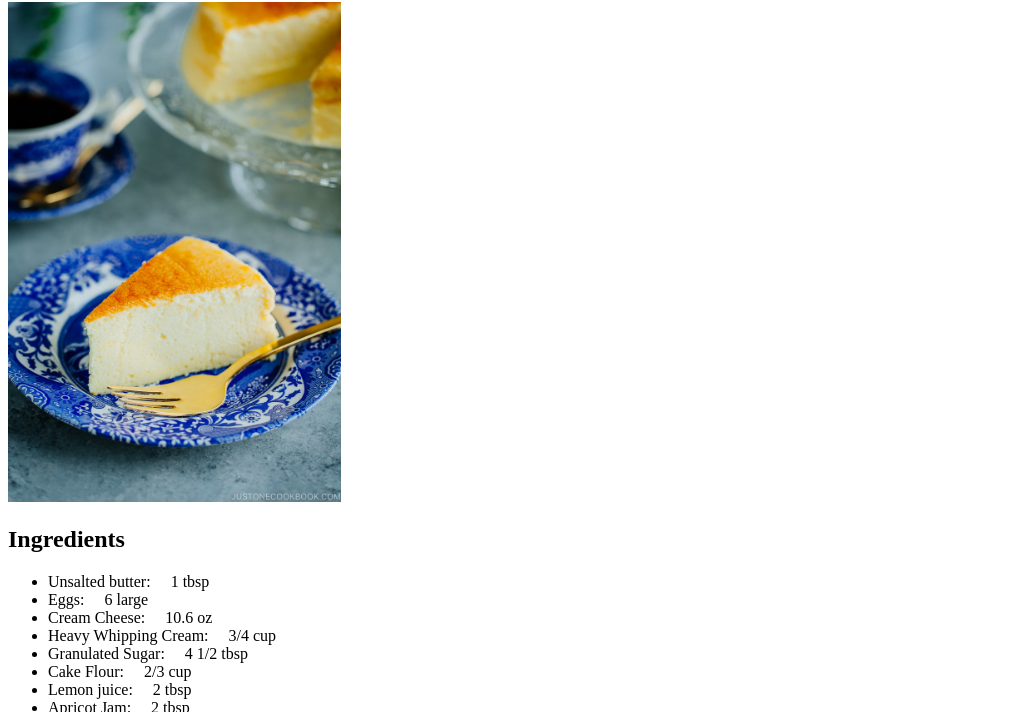
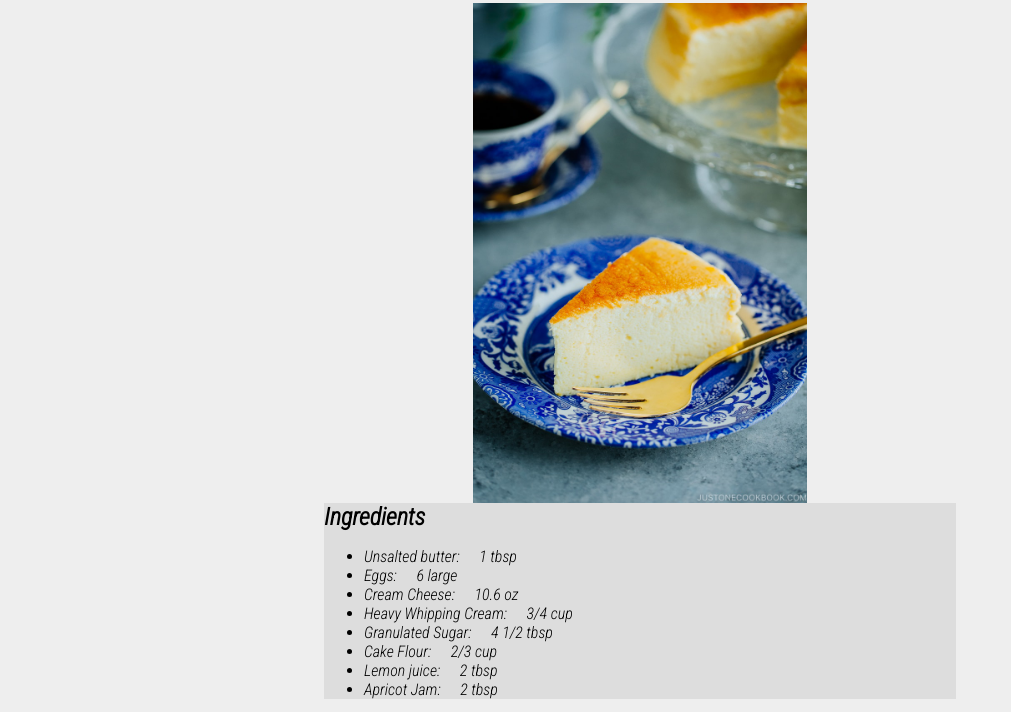
Before and after one commit to macrobee/odin_recipes, a plain HTML site: page recipe1/cheesecake.html in a window 1280 px wide. Shown: the part 78-790 px from the top of the page, without its empty margins (0-1011 px from the left). Drawn offline with Linux system fonts and the light colour scheme.

Commit message:
Add background and font to text

```diff
--- a/recipe1/cheesecake.html
+++ b/recipe1/cheesecake.html
@@ -1,14 +1,21 @@
 <!DOCTYPE html>
 <html lang="en">
+
 <head>
     <meta charset="UTF-8">
     <meta http-equiv="X-UA-Compatible" content="IE=edge">
     <meta name="viewport" content="width=device-width, initial-scale=1.0">
+    <link rel="stylesheet" href="../styles.css">
+    <link rel="preconnect" href="https://fonts.googleapis.com">
+<link rel="preconnect" href="https://fonts.gstatic.com" crossorigin>
+<link href="https://fonts.googleapis.com/css2?family=Roboto+Condensed:ital,wght@1,300&display=swap" rel="stylesheet">
     <title>Uncle Tetsu-style Cheesecake</title>
 </head>
+
 <body>
     <h1>Japenese Cheesecake</h1>
     <img src="./cheesecake.jpg" height="500px" alt="Photo of a delicious cheesecake">
+    <article id="ingredients">
         <h2>Ingredients</h2>
         <ul>
             <li>Unsalted butter: &emsp;1 tbsp</li>
@@ -20,6 +27,8 @@
             <li>Lemon juice: &emsp;2 tbsp</li>
             <li>Apricot Jam: &emsp;2 tbsp</li>
         </ul>
+    </article>
+    <article id="instructions">
         <h2>Instructions</h2>
         <h3>Preparation</h3>
         <ol>
@@ -30,7 +39,8 @@
         </ol>
         <h3>Batter</h3>
         <ol>
-        <li>In a large bowl, cream together cream cheese, unsalted butter, heavy whipping cream, and grnulated sugar</li>
+            <li>In a large bowl, cream together cream cheese, unsalted butter, heavy whipping cream, and grnulated sugar
+            </li>
             <li>Place mixture over double boiler and blend until smooth</li>
             <li>Whisk 6 egg yolks into mixture. Blend well.</li>
             <li>Sift cake flour into batter. Whisk and blend together</li>
@@ -51,5 +61,8 @@
             <li>Brush apricot jam over the top of the cake</li>
             <li>Serve cake at room temperature</li>
         </ol>
+    </article>
+    <a href="../index.html">Back to homepage</a>
 </body>
+
 </html>
--- /dev/null
+++ b/styles.css
@@ -0,0 +1,20 @@
+body {
+    background-color: #EEE;
+    font-family: 'Roboto Condensed';
+}
+
+img {
+    display: block;
+    margin: auto;
+}
+
+article {
+    background-color: #DDD;
+    margin: auto;
+    width: 50%;
+}
+
+h2 {
+    margin: auto;
+    font-style: oblique;
+}
```
Also changed, not shown: index.html (+5 -0 lines). Lines whose indentation alone changed are shown as unchanged.
